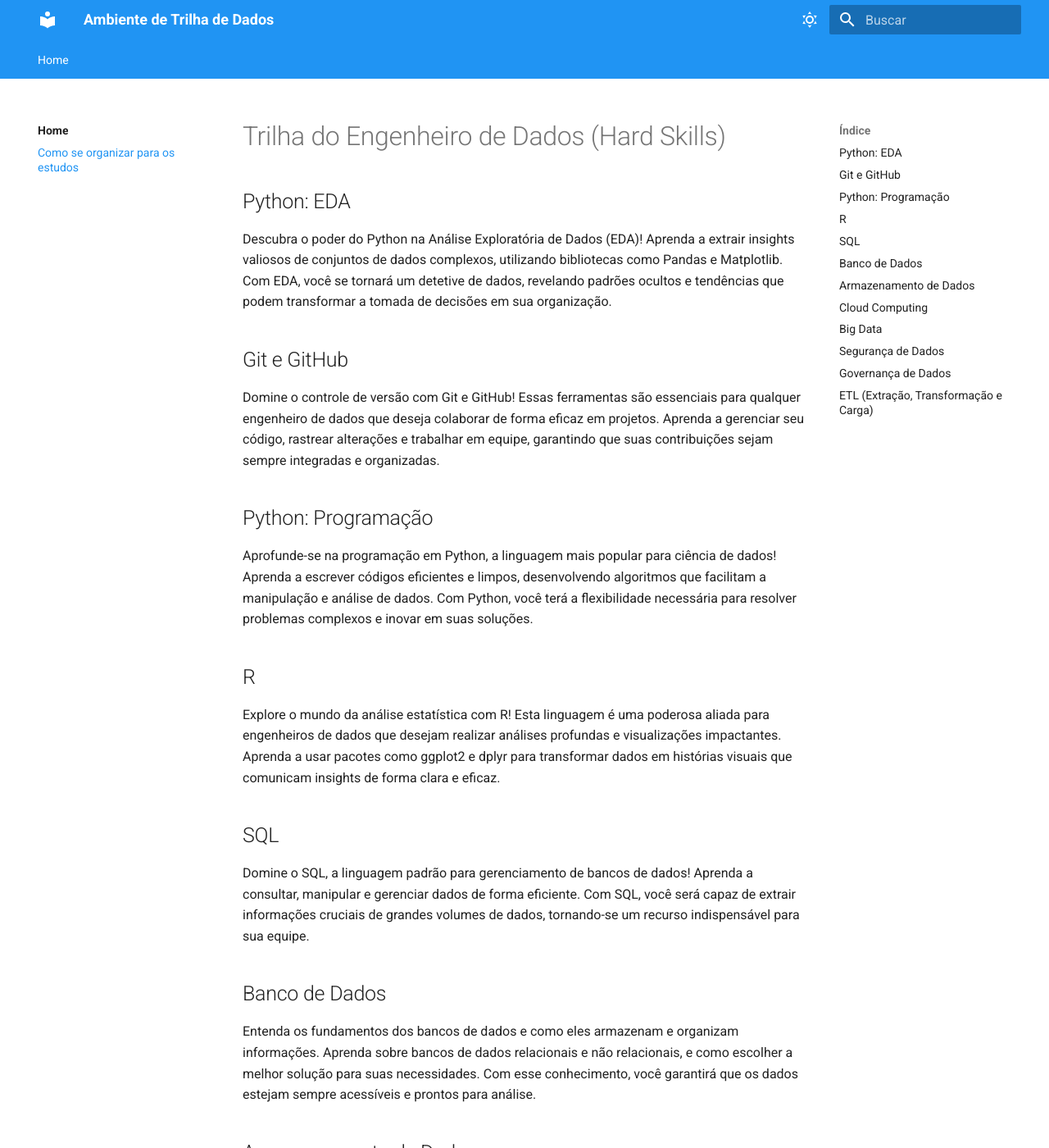
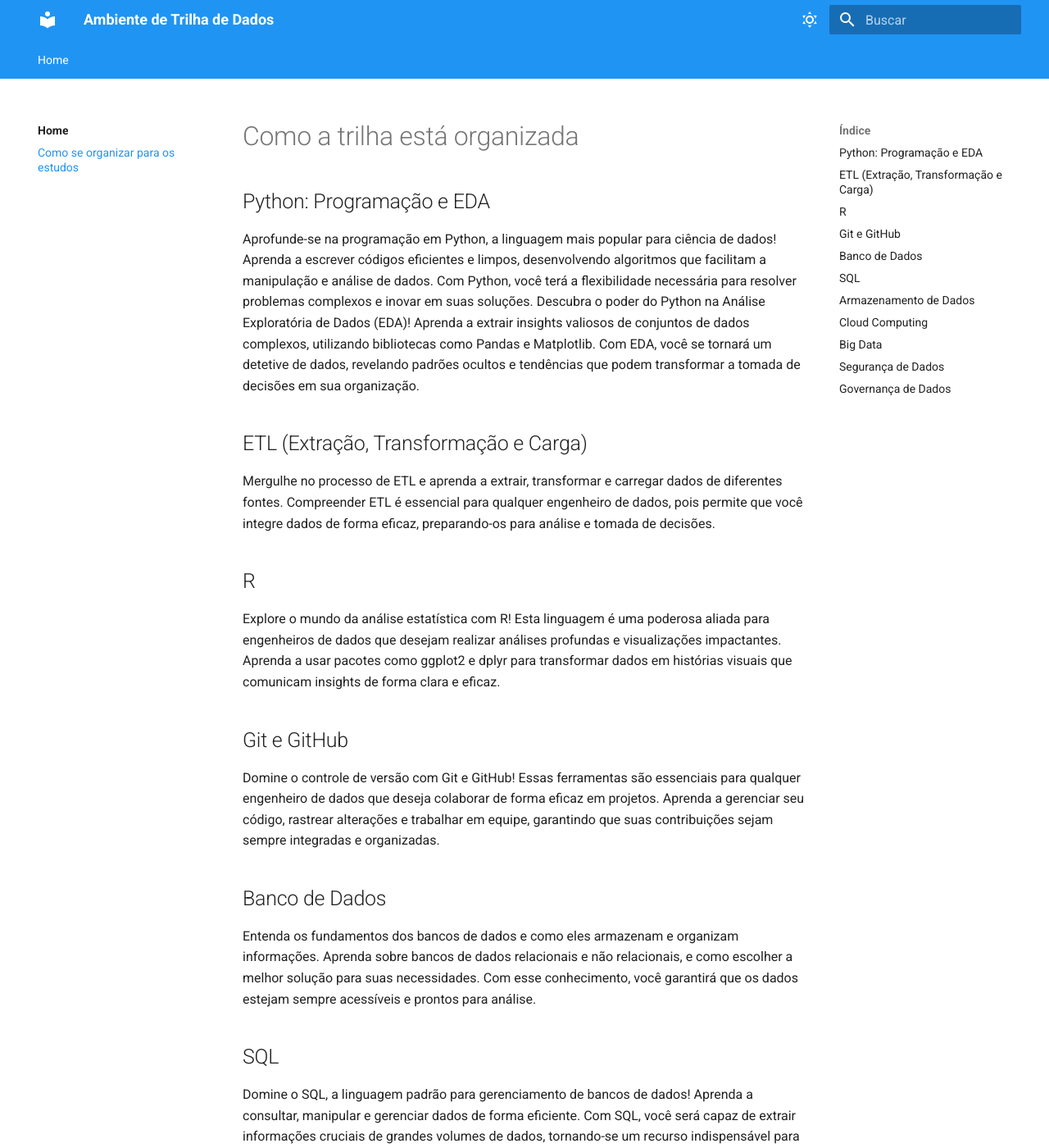
Before and after one commit to steniasantos/steniasantos.github.io, an MkDocs documentation site: the page built from docs/home/como_organizar_estudos.md, in a window 1280 px wide and 1400 px high. Shown: the whole window at 82% size. Built offline with MkDocs 1.6.1 and Material for MkDocs 9.7.7, drawn with Linux system fonts in a browser that asks for light colours; some of the changed text lies outside the part shown.

Commit message:
Update como_organizar_estudos.md

```diff
--- a/docs/home/como_organizar_estudos.md
+++ b/docs/home/como_organizar_estudos.md
@@ -1,22 +1,23 @@
-# Trilha do Engenheiro de Dados (Hard Skills)
+# Como a trilha está organizada
 
-## Python: EDA
+## Python: Programação e EDA
+Aprofunde-se na programação em Python, a linguagem mais popular para ciência de dados! Aprenda a escrever códigos eficientes e limpos, desenvolvendo algoritmos que facilitam a manipulação e análise de dados. Com Python, você terá a flexibilidade necessária para resolver problemas complexos e inovar em suas soluções.
 Descubra o poder do Python na Análise Exploratória de Dados (EDA)! Aprenda a extrair insights valiosos de conjuntos de dados complexos, utilizando bibliotecas como Pandas e Matplotlib. Com EDA, você se tornará um detetive de dados, revelando padrões ocultos e tendências que podem transformar a tomada de decisões em sua organização.
+
+## ETL (Extração, Transformação e Carga)
+Mergulhe no processo de ETL e aprenda a extrair, transformar e carregar dados de diferentes fontes. Compreender ETL é essencial para qualquer engenheiro de dados, pois permite que você integre dados de forma eficaz, preparando-os para análise e tomada de decisões.
+
+## R
+Explore o mundo da análise estatística com R! Esta linguagem é uma poderosa aliada para engenheiros de dados que desejam realizar análises profundas e visualizações impactantes. Aprenda a usar pacotes como ggplot2 e dplyr para transformar dados em histórias visuais que comunicam insights de forma clara e eficaz.
 
 ## Git e GitHub
 Domine o controle de versão com Git e GitHub! Essas ferramentas são essenciais para qualquer engenheiro de dados que deseja colaborar de forma eficaz em projetos. Aprenda a gerenciar seu código, rastrear alterações e trabalhar em equipe, garantindo que suas contribuições sejam sempre integradas e organizadas.
 
-## Python: Programação
-Aprofunde-se na programação em Python, a linguagem mais popular para ciência de dados! Aprenda a escrever códigos eficientes e limpos, desenvolvendo algoritmos que facilitam a manipulação e análise de dados. Com Python, você terá a flexibilidade necessária para resolver problemas complexos e inovar em suas soluções.
-
-## R
-Explore o mundo da análise estatística com R! Esta linguagem é uma poderosa aliada para engenheiros de dados que desejam realizar análises profundas e visualizações impactantes. Aprenda a usar pacotes como ggplot2 e dplyr para transformar dados em histórias visuais que comunicam insights de forma clara e eficaz.
+## Banco de Dados
+Entenda os fundamentos dos bancos de dados e como eles armazenam e organizam informações. Aprenda sobre bancos de dados relacionais e não relacionais, e como escolher a melhor solução para suas necessidades. Com esse conhecimento, você garantirá que os dados estejam sempre acessíveis e prontos para análise.
 
 ## SQL
 Domine o SQL, a linguagem padrão para gerenciamento de bancos de dados! Aprenda a consultar, manipular e gerenciar dados de forma eficiente. Com SQL, você será capaz de extrair informações cruciais de grandes volumes de dados, tornando-se um recurso indispensável para sua equipe.
-
-## Banco de Dados
-Entenda os fundamentos dos bancos de dados e como eles armazenam e organizam informações. Aprenda sobre bancos de dados relacionais e não relacionais, e como escolher a melhor solução para suas necessidades. Com esse conhecimento, você garantirá que os dados estejam sempre acessíveis e prontos para análise.
 
 ## Armazenamento de Dados
 Mergulhe nas diferentes abordagens de armazenamento de dados, incluindo Data Lakes e Data Warehouses. Aprenda a estruturar e gerenciar dados de forma que eles sejam facilmente acessíveis e utilizáveis. Compreender essas tecnologias é fundamental para garantir que sua organização possa escalar e inovar.
@@ -32,6 +33,3 @@ A segurança de dados é mais importante do que nunca! Aprenda as melhores prát
 
 ## Governança de Dados
 Entenda a importância da governança de dados e como ela garante a qualidade, segurança e uso responsável das informações. Aprenda a implementar políticas e processos que promovam a integridade dos dados, tornando-se um líder na gestão de ativos de dados em sua organização.
-
-## ETL (Extração, Transformação e Carga)
-Mergulhe no processo de ETL e aprenda a extrair, transformar e carregar dados de diferentes fontes. Compreender ETL é essencial para qualquer engenheiro de dados, pois permite que você integre dados de forma eficaz, preparando-os para análise e tomada de decisões.
```
